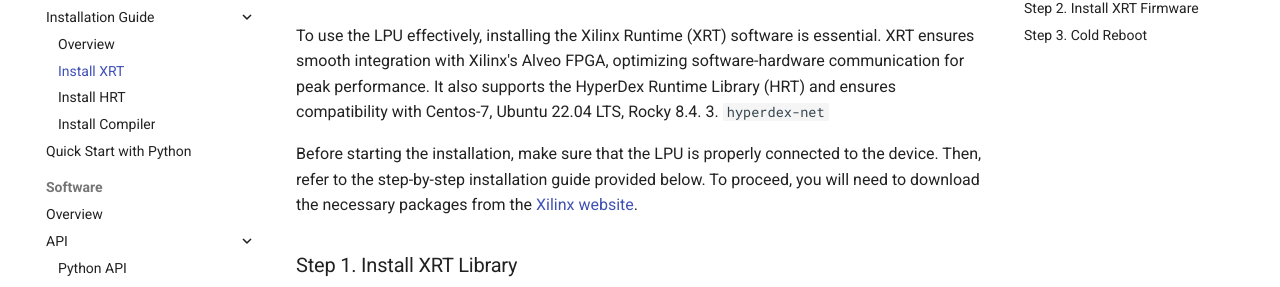
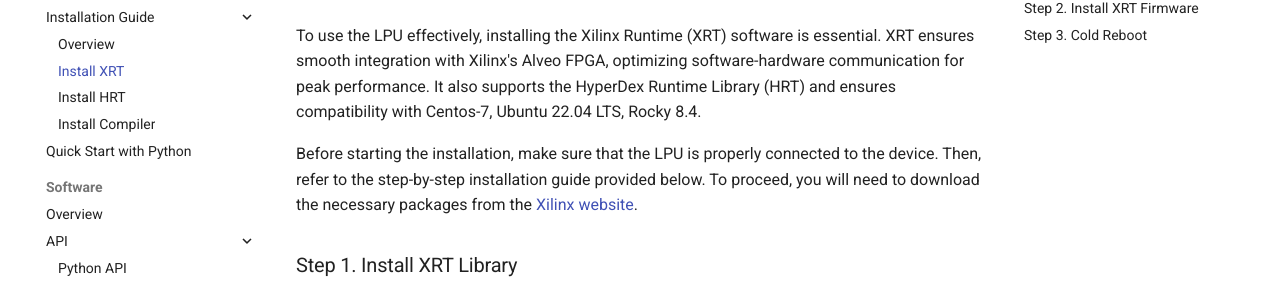
Before and after one commit to Hyper-Accel/docs, an MkDocs documentation site: the page built from docs/I_xrt.md, in a window 1280 px wide and 900 px high. Shown: the part 157-444 px from the top of the window. Built offline with MkDocs 1.6.1 and Material for MkDocs 9.7.7, drawn with Linux system fonts in a browser that asks for light colours.

Commit message:
Modify Install xrt,hrt guide

```diff
--- a/docs/I_xrt.md
+++ b/docs/I_xrt.md
@@ -1,5 +1,4 @@
 To use the LPU effectively, installing the Xilinx Runtime (XRT) software is essential. XRT ensures smooth integration with Xilinx's Alveo FPGA, optimizing software-hardware communication for peak performance. It also supports the HyperDex Runtime Library (HRT) and ensures compatibility with Centos-7, Ubuntu 22.04 LTS, Rocky 8.4.
-    3. `hyperdex-net`
 
 Before starting the installation, make sure that the LPU is properly connected to the device. Then, refer to the step-by-step installation guide provided below. To proceed, you will need to download the necessary packages from the [Xilinx website](https://www.xilinx.com/support/download/index.html/content/xilinx/en/downloadNav/alveo/u55c.html).
 
```
